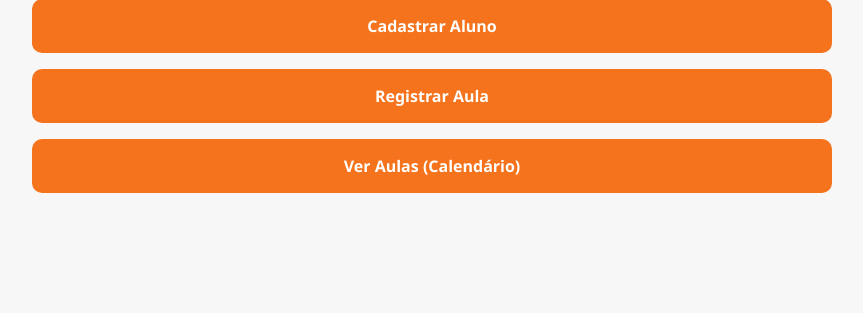
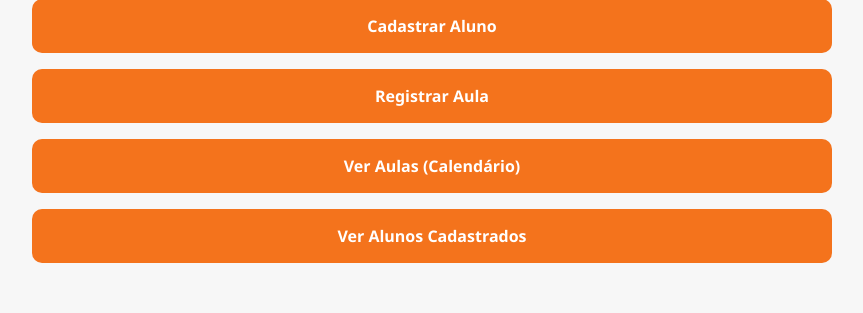
Before and after one commit to RodrigoFrancoBatata/conexao-paulista-app, a Flask app: page / in a window 1280 px wide. Shown: the part 209-522 px from the top of the page, without its empty margins (208-1071 px from the left). Run offline with Flask 3, Linux system fonts and the light colour scheme.

Commit message:
Adiciona botão 'Ver Alunos Cadastrados' na página inicial

```diff
--- a/templates/index.html
+++ b/templates/index.html
@@ -17,6 +17,7 @@
       <a href="/alunos">Cadastrar Aluno</a>
       <a href="/aulas">Registrar Aula</a>
       <a href="/calendario">Ver Aulas (Calendário)</a>
+      <a href="/listar_alunos">Ver Alunos Cadastrados</a>
     </div>
   </div>
 </body>
```
